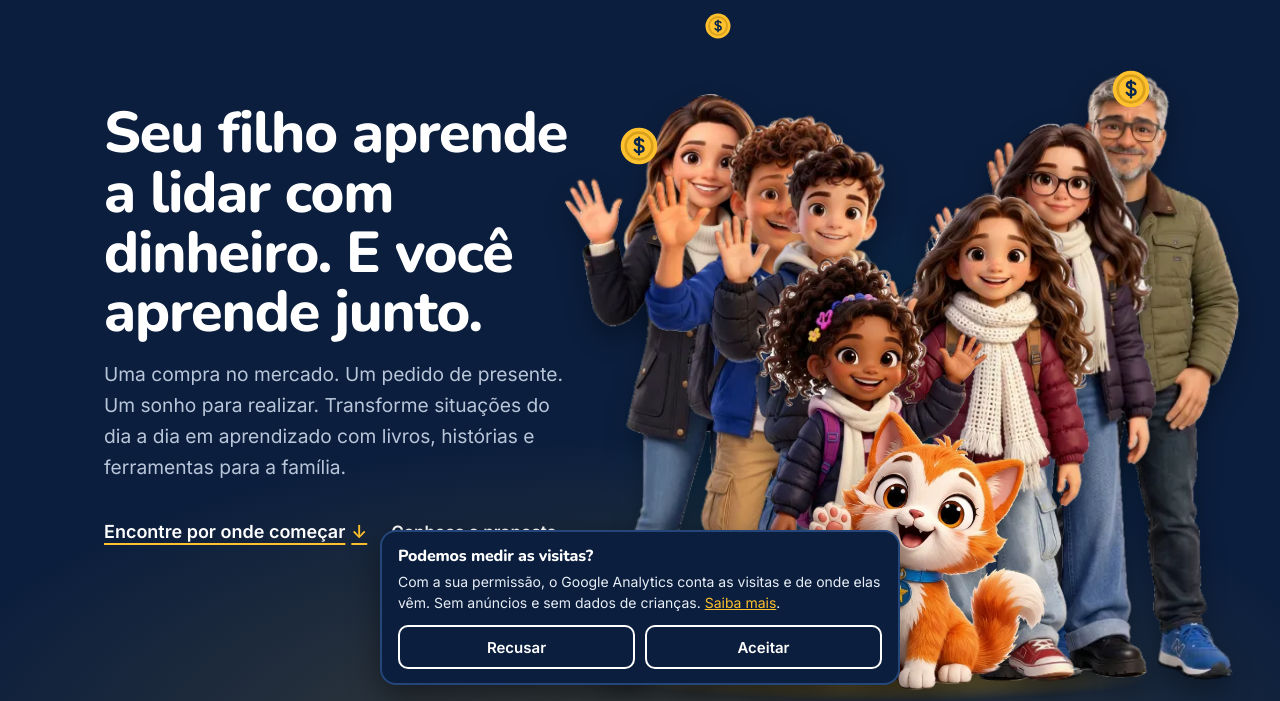
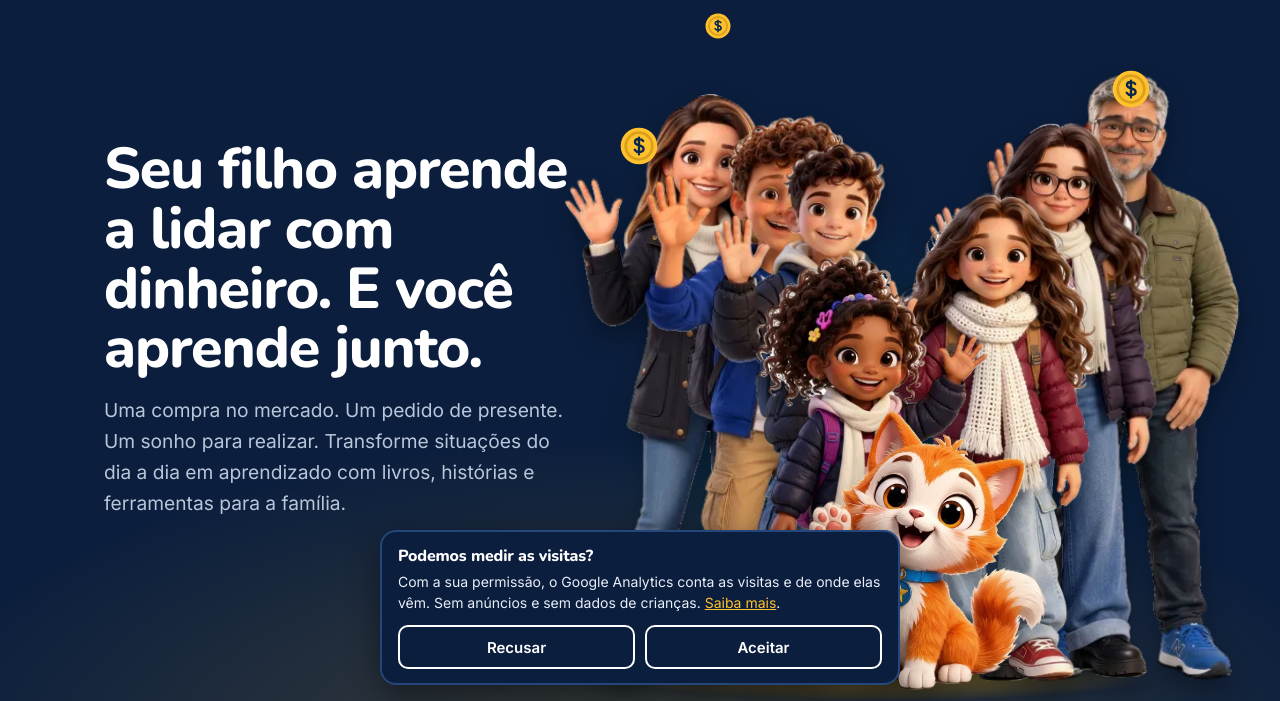
Before and after one commit to rodbrito2112-lgtm/missaodinheiroclub-site, a plain HTML site: page index.html in a window 1280 px wide. Shown: the part 99-800 px from the top of the page. Drawn offline with nearby package versions, Linux system fonts and the light colour scheme.

Commit message:
Casa: abertura só com título, texto e Turminha
Co-Authored-By: Claude Opus 5.5 <noreply@anthropic.com>

```diff
--- a/index.html
+++ b/index.html
@@ -55,10 +55,6 @@
     <div class="hero-texto">
       <h1>Seu filho aprende a lidar com dinheiro. E você aprende junto.</h1>
       <p class="hero-sub">Uma compra no mercado. Um pedido de presente. Um sonho para realizar. Transforme situações do dia a dia em aprendizado com livros, histórias e ferramentas para a família.</p>
-      <div class="hero-acoes">
-        <a href="#experiencias" class="link-texto link-seta">Encontre por onde começar <span aria-hidden="true">↓</span></a>
-        <a href="#proposta" class="link-texto">Conheça a proposta</a>
-      </div>
     </div>
     <div class="palco" aria-hidden="true">
       <div class="brilho"></div>
```
